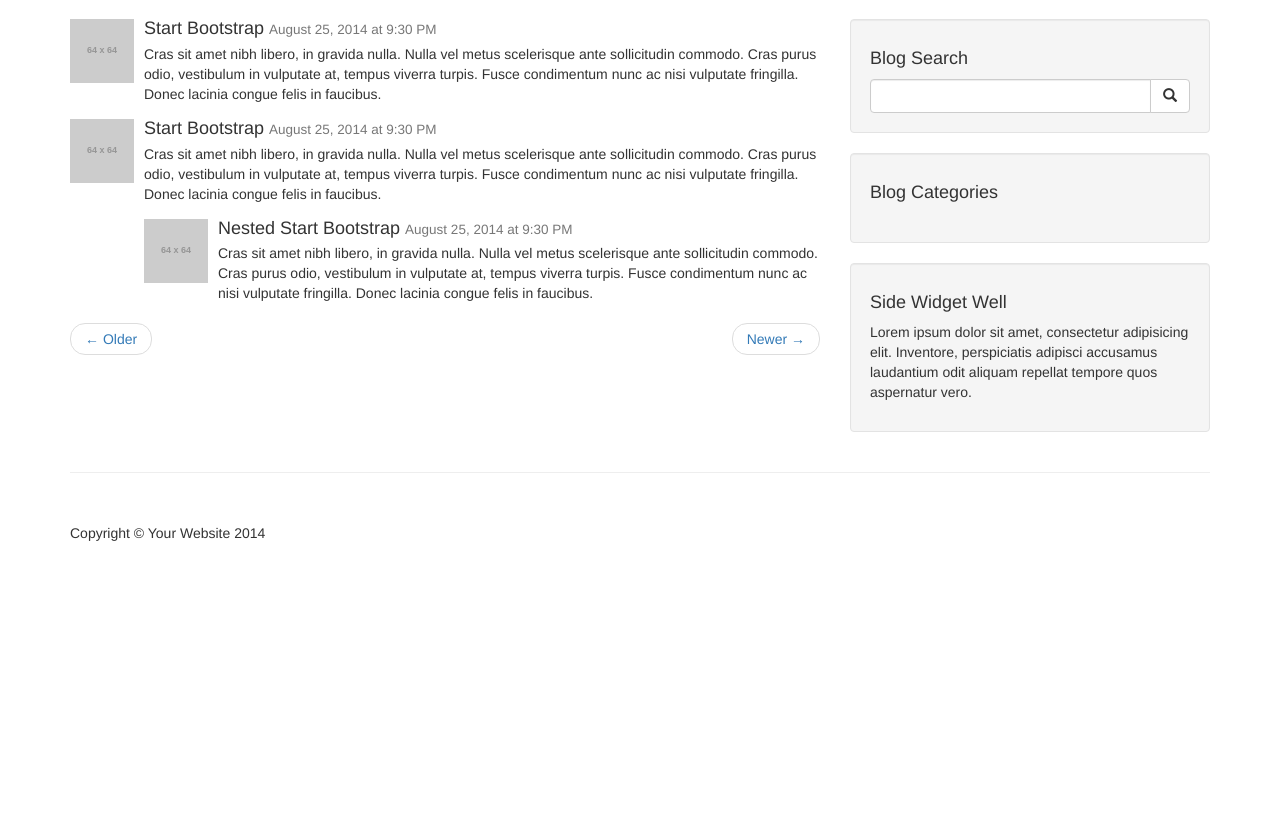
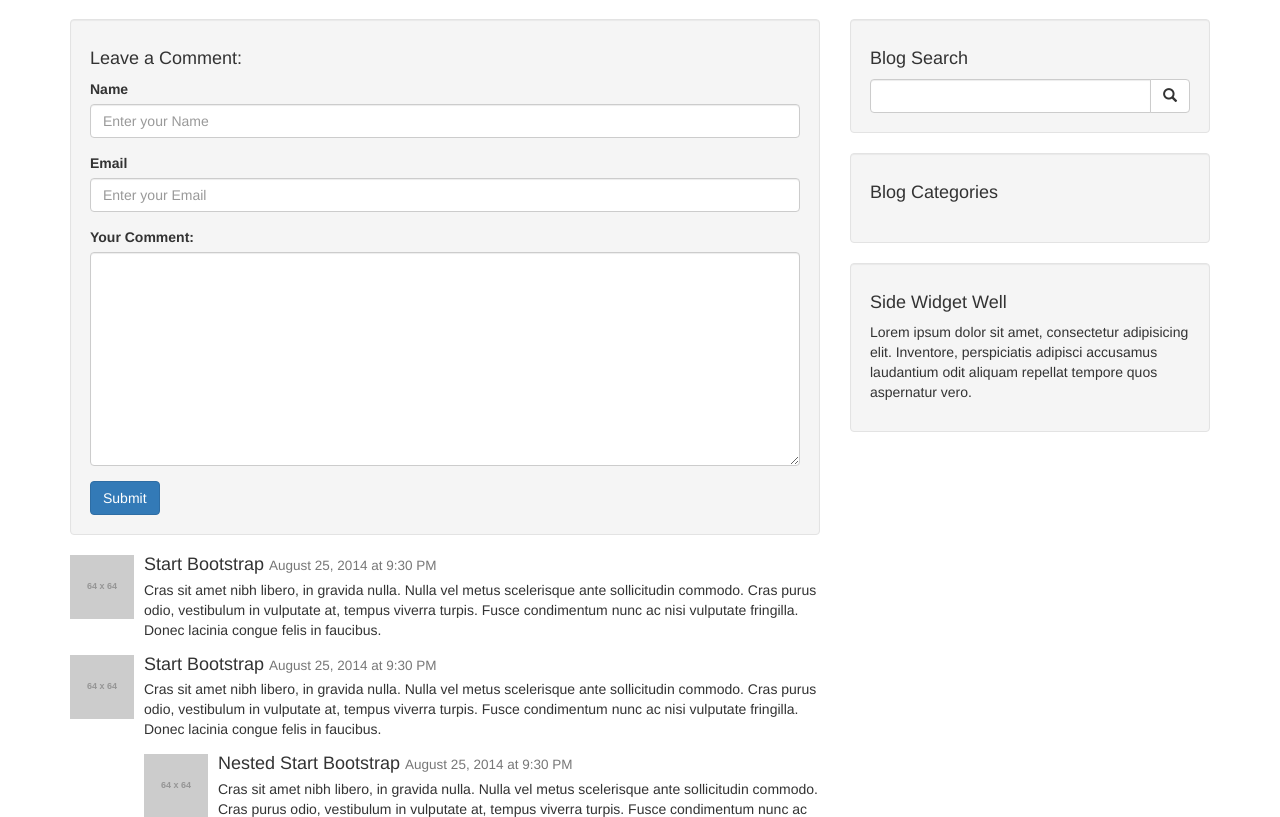
Before and after one commit to benringia/blogsmith, a PHP site: page /post.php in a window 1280 px wide. Shown: the part 51-868 px from the top of the page. Before the commit the page ends 592 px from the top, so only its background shows below. Run offline with PHP 8.4, Linux system fonts and the light colour scheme; grey boxes labelled with a size stand in for pictures from a placeholder-image service; data that the repository does not hold is empty; some libraries are stand-ins or nearby versions.

Commit message:
added 'add comment' database query

```diff
--- a/admin/includes/view_all_comments.php
+++ b/admin/includes/view_all_comments.php
@@ -6,6 +6,7 @@
             <th>Comments</th>
             <th>Email</th>
             <th>Status</th>
+            <th>In Response To</th>
             <th>Date</th>
             <th colspan="4" class="text-center">Actions</th>
         </tr>
@@ -40,6 +41,7 @@
 
             echo "<td>{$commentEmail}</td>";
             echo "<td>{$commentStatus}</td>";
+            echo "<td>Some Title</td>";
             echo "<td>{$commentDate}</td>";
             echo "<td><a href='posts.php?source=edit_post&p_id={$postId}'>Approve</a></td>";
             echo "<td><a href='posts.php?delete={$postId}'>Deny</a></td>";
--- a/includes/header.php
+++ b/includes/header.php
@@ -1,3 +1,5 @@
+<?php ob_start(); ?>
+
 <!DOCTYPE html>
 <html lang="en">
 
--- a/post.php
+++ b/post.php
@@ -52,6 +52,39 @@
                 <hr>
                 <?php } ?>
 
+                <?php
+                    if(isset($_POST['create_comment'])) {
+                        $commentAuthor = $_POST['comment_author'];
+                        $commentEmail = $_POST['comment_email'];
+                        $commentContent = $_POST['comment_content'];
+
+
+                        // $postId = $_GET['p_id'];
+                        $query = "INSERT INTO comments (comment_post_id, comment_author, comment_email, comment_content, comment_status, comment_date) ";
+                        $query .= "VALUES ($postId, '$commentAuthor', '$commentEmail', '$commentContent', 'Denied', now()) ";
+
+                        $createCommentQuery = mysqli_query($dbConnect, $query);
+                    }
+                ?>
+                <!-- comments Form -->
+                        <div class="well">
+                            <h4>Leave a Comment:</h4>
+                            <form action="" method="post">
+
+                                <div class="form-group">
+                                    <label for="comment_author">Name</label>
+                                    <input type="text" class="form-control" name="comment_author" placeholder="Enter your Name">
+                                </div>
+                                <div class="form-group">
+                                    <label for="comment_email">Email</label>
+                                    <input type="email" class="form-control" name="comment_email" placeholder="Enter your Email">
+                                </div>
+                                <div class="form-group"><label for="comment_content">Your Comment: </label>
+                                    <textarea class="form-control" name="comment_content" id="" cols="30" rows="10"></textarea>
+                                </div>
+                                <button type="submit" name="create_comment" class="btn btn-primary">Submit</button>
+                            </form>
+                        </div>
                 <!-- Posted Comments -->
 
                 <!-- Comment -->
```
